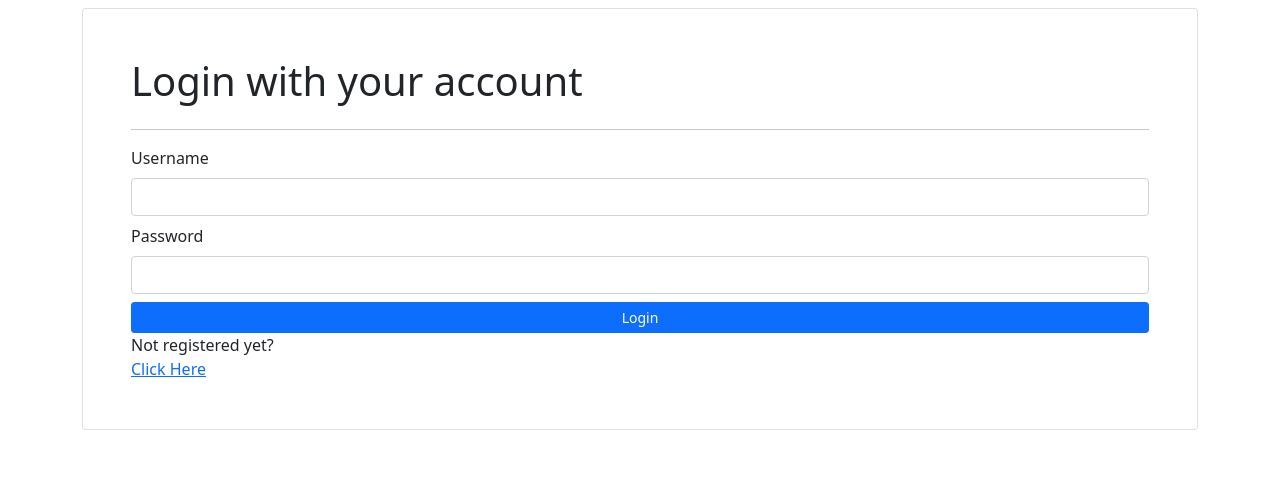
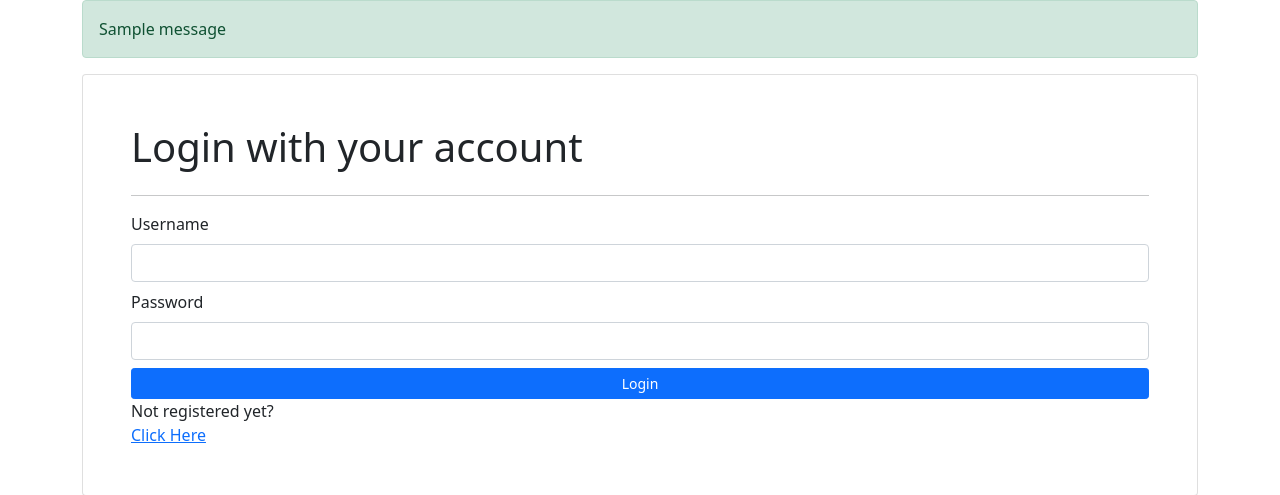
Before and after one commit to sixdgt/project_restro_menu, a Django app: page /login/ in a window 1280 px wide. Shown: the top 495 px of the page. Run offline with Django 4.2, Linux system fonts and the light colour scheme; one stand-in notice (Sample message) is shown.

Commit message:
message framework

```diff
--- a/project_restro_menu/app_accounts/views.py
+++ b/project_restro_menu/app_accounts/views.py
@@ -3,11 +3,13 @@ from django.contrib.auth.models import User
 from django.contrib.auth import login, logout, authenticate
 from django.views import View
 from django.contrib import auth
+from django.contrib import messages
 
 # Create your views here.
 class LogoutView(View):
     def get(self, request):
         logout(request)
+        messages.success(request, "Logged out successfully")
         return redirect('login')
 
 class LoginView(View):
@@ -20,7 +22,9 @@ class LoginView(View):
         user = authenticate(request, username=username, password=password)
         if user is not None:
             login(request, user)
+            messages.success(request, "Login successfully")
             return redirect('menu-list')
+        messages.error(request, "Login fail..")
         return redirect('login')
 
 class RegisterView(View):
--- a/project_restro_menu/project_restro_menu/settings.py
+++ b/project_restro_menu/project_restro_menu/settings.py
@@ -12,6 +12,7 @@ https://docs.djangoproject.com/en/4.2/ref/settings/
 
 from pathlib import Path
 import os
+from django.contrib import messages
 
 # Build paths inside the project like this: BASE_DIR / 'subdir'.
 BASE_DIR = Path(__file__).resolve().parent.parent
@@ -126,3 +127,8 @@ STATIC_URL = 'static/'
 # https://docs.djangoproject.com/en/4.2/ref/settings/#default-auto-field
 
 DEFAULT_AUTO_FIELD = 'django.db.models.BigAutoField'
+
+# message framework attribute
+MESSAGE_TAGS = {
+    messages.ERROR: "danger"
+}
--- a/project_restro_menu/templates/accounts/login.html
+++ b/project_restro_menu/templates/accounts/login.html
@@ -12,6 +12,7 @@
     </head>
     <body>
         <div class="container">
+            {% include 'partials/_message.html' %}
             <div class="card p-5 mt-2">
                 <h1>Login with your account</h1>
                 <hr>
--- a/project_restro_menu/templates/menus/list_menu.html
+++ b/project_restro_menu/templates/menus/list_menu.html
@@ -6,6 +6,7 @@ MENU | List
 
 {% block content %}
 <div class="container">
+    {% include 'partials/_message.html' %}
     <div class="card p-5 mt-3">
         <a href="{% url 'menu-add' %}" class="btn btn-sm btn-primary mb-3 mt-3">Add New Menu</a>
         <div class="card-header">
--- /dev/null
+++ b/project_restro_menu/templates/partials/_message.html
@@ -0,0 +1,10 @@
+{% if messages %}
+<div class="messages">
+    {% for message in messages %}
+    <div {% if message.tags %} class="alert alert-{{ message.tags }}"
+    {% endif %}>
+        {{ message }}
+    </div>
+    {% endfor %}
+</div>
+{% endif %}
```
Also changed, not shown: project_restro_menu/db.sqlite3.
